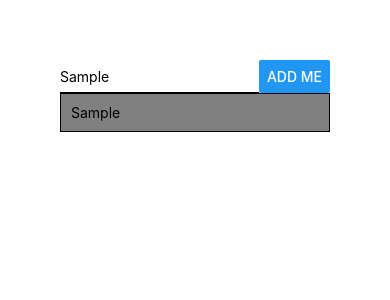
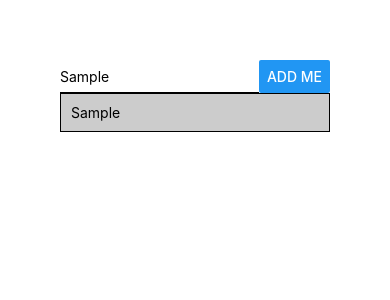
Before and after one commit to LeanneWu7/checkList, a React Native app: screen / in a window 390 px wide. Both pictures are taken after typing "Sample" into the empty fields and a click on the button "ADD ME". Shown: the top 300 px of the page. Built offline with nearby package versions, Linux system fonts and the light colour scheme.

Commit message:
general functionality works with removing

```diff
--- a/App.js
+++ b/App.js
@@ -1,32 +1,31 @@
 import { StatusBar } from 'expo-status-bar';
 import React, {useState}from 'react';
-import { StyleSheet, Text, View, TextInput, Button, ScrollView, FlatList} from 'react-native';
-
+import { StyleSheet, View, FlatList, Button} from 'react-native';
+import GoalItem from './components/goalItem';
+import GoalInput from './components/goalInput';
 export default function App() {
 
-  const [enteredGoal, setEnteredGoal] = useState('');
   const [courseGoals, setCourseGoals] = useState([]);
+  const [isAddMode, setIsAddMode] = useState(false);
 
-  const goalInputHandler = (enteredText) => {
-    setEnteredGoal(enteredText);
+  const addGoalHandler = (goalTitle) => {
+    //setCourseGoals([...courseGoals, enteredGoal]);
+    setCourseGoals(currentGoals => [...currentGoals, {key: Math.random().toString(), value: goalTitle}]);
+    setIsAddMode(false);
   }
-  const addGoalHandler = () => {
-    //setCourseGoals([...courseGoals, enteredGoal]);
-    setCourseGoals(currentGoals => [...currentGoals, {key: Math.random().toString(), value: enteredGoal}]);
-  }
+  const removeGoalHandler = (goalID) =>{
+    setCourseGoals(currentGoals => {
+      return currentGoals.filter((goal) => goal.key != goalID);
+    });
+  };
+
   return (
+
     <View style={styles.container}>
-      <View style ={styles.layout}>
-        <TextInput placeholder = "course goal" style = {styles.input} onChangeText = {goalInputHandler} value = {enteredGoal}>
-
-        </TextInput>
-        <Button title = "Add Me" onPress = {addGoalHandler}/>
-      </View>
+      {/*<Button title = "Add New Goal!" onPress = {() => setIsAddMode(true)}/>*/}
+      <GoalInput onAddGoal={addGoalHandler} visible = {isAddMode}/>
       <FlatList data={courseGoals} renderItem = {itemData =>(
-        <View style = {styles.list}>
-          <Text>{itemData.item.value}</Text>
-        </View>
-      )}/>
+          <GoalItem id = {itemData.item.key} onDelete = {removeGoalHandler} title = {itemData.item.value}/> )}/>
     </View>
   );
 }
@@ -34,21 +33,5 @@
 const styles = StyleSheet.create({
   container: {
     padding: 60
-  },
-  input:{
-    borderBottomColor: 'black',
-    borderBottomWidth: 1,
-    width: '80%'
-  },
-  layout: {
-    flexDirection: 'row',
-    alignContent: 'space-between',
-    justifyContent: 'space-between'
-  },
-  list:{
-    padding:10,
-    backgroundColor: 'gray',
-    borderBottomColor: 'black',
-    borderWidth: 1
   }
 });
--- /dev/null
+++ b/components/goalInput.js
@@ -0,0 +1,36 @@
+import React, {useState} from 'react';
+import {StyleSheet, View, TextInput, Button, Modal} from 'react-native';
+
+const GoalInput = props =>{
+    const [enteredGoal, setEnteredGoal] = useState('');
+    const goalInputHandler = (enteredText) => {
+        setEnteredGoal(enteredText);
+      }
+
+    return (
+      //<Modal visible = {props.visible} animationType="slide">
+        <View style ={styles.layout}>
+          <TextInput placeholder = "course goal" style = {styles.input} onChangeText = {goalInputHandler} value = {enteredGoal}>
+
+          </TextInput>
+          <Button title = "Add Me" onPress = {props.onAddGoal.bind(this, enteredGoal)}/>
+        </View>
+      //</Modal>
+    );
+};
+
+const styles = StyleSheet.create({
+  layout: {
+      flexDirection: 'row',
+      alignContent: 'space-between',
+      justifyContent: 'space-between'
+      //flex: 1
+    },
+    input:{
+      borderBottomColor: 'black',
+      borderBottomWidth: 1,
+      width: '80%'
+    }
+  });
+
+export default GoalInput;
--- /dev/null
+++ b/components/goalItem.js
@@ -0,0 +1,24 @@
+import React from 'react';
+import { StyleSheet, Text, View, TouchableOpacity} from 'react-native';
+
+const GoalItem = props =>{
+
+    return (
+        <TouchableOpacity onPress={props.onDelete.bind(this, props.id)}>
+            <View style = {styles.list} >
+            <Text>{props.title}</Text>
+            </View>
+        </TouchableOpacity>
+    );
+};
+
+const styles = StyleSheet.create({
+    list:{
+      padding:10,
+      backgroundColor: '#ccc',
+      borderBottomColor: 'black',
+      borderWidth: 1
+    }
+  });
+
+export default GoalItem;
```
